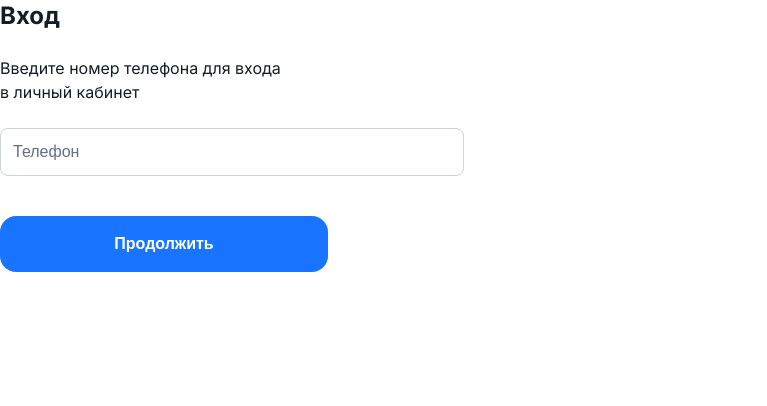
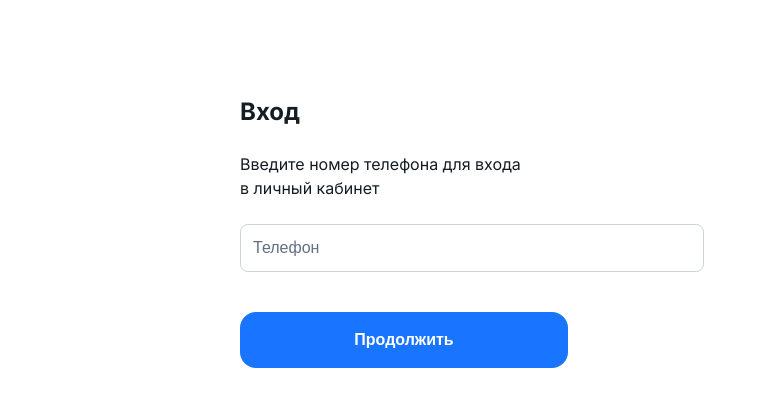
Before and after one commit to Maxim-GT/cft-test-task, a React (Vite) app: page /auth in a window 1280 px wide. Shown: the top 406 px of the page, without its empty margins (0-767 px from the left). Built offline with nearby package versions, Linux system fonts and the light colour scheme; no server answers.

Commit message:
feature - добавление стилей лэйаута на странице авторизации

```diff
--- /dev/null
+++ b/src/pages/auth/ui/auth-page.module.css
@@ -0,0 +1,10 @@
+.page {
+	width: 100%;
+	padding-top: 96px;
+}
+
+.container {
+	max-width: 1440px;
+	margin: 0 auto;
+	padding-left: 240px;
+}
--- a/src/pages/auth/ui/auth-page.tsx
+++ b/src/pages/auth/ui/auth-page.tsx
@@ -1,8 +1,9 @@
 import { useSessionStore } from '@/entities/session';
 import { AuthWidget } from '@/widgets/auth-widget';
-
 import type { JSX } from 'react';
 import { Navigate, useSearchParams } from 'react-router-dom';
+import styles from './auth-page.module.css';
+
 
 type AuthStep = 'phone' | 'code';
 
@@ -31,8 +32,10 @@ export const AuthPage = (): JSX.Element => {
 	}
 
 	return (
-		<main>
-			< AuthWidget />
+		<main className={styles.page}>
+			<div className={styles.container}>
+				< AuthWidget />
+			</div>
 		</main>
 	);
 };
```
Also changed, not shown: src/shared/ui/Button/Button.tsx (indentation only).
